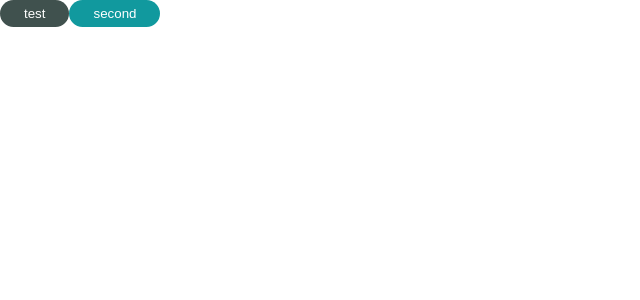
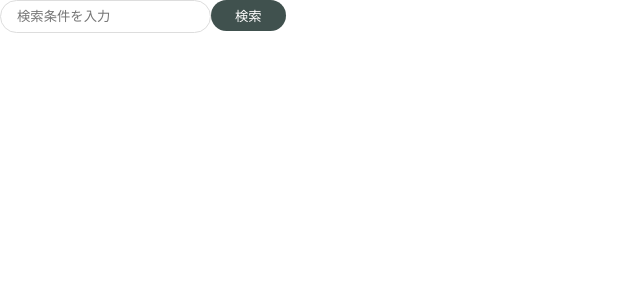
Before and after one commit to Arimuuuura/react-Atomic-Design, a React (Create React App) app in the folder app/: page / in a window 1280 px wide. Shown: the top 300 px of the page, without its empty margins (0-640 px from the left). Built offline with nearby package versions, Linux system fonts and the light colour scheme.

Commit message:
SearchInput molecules 作成

```diff
--- a/app/src/App.js
+++ b/app/src/App.js
@@ -1,11 +1,9 @@
-import { PrimaryButton } from "./components/atoms/button/PrimaryButton";
-import { SecondaryButton } from "./components/atoms/button/SecondaryButton";
+import { SearchInput } from "./components/molecules/SearchInput";
 
 export const App = () => {
   return (
     <>
-      <PrimaryButton>test</PrimaryButton>
-      <SecondaryButton>second</SecondaryButton>
+      <SearchInput />
     </>
   );
 }
--- /dev/null
+++ b/app/src/components/molecules/SearchInput.jsx
@@ -0,0 +1,12 @@
+import React from 'react'
+import { PrimaryButton } from '../atoms/button/PrimaryButton'
+import { Input } from '../atoms/input/Input'
+
+export const SearchInput = () => {
+  return (
+    <div>
+      <Input placeholder="検索条件を入力" />
+      <PrimaryButton>検索</PrimaryButton>
+    </div>
+  )
+}
```
